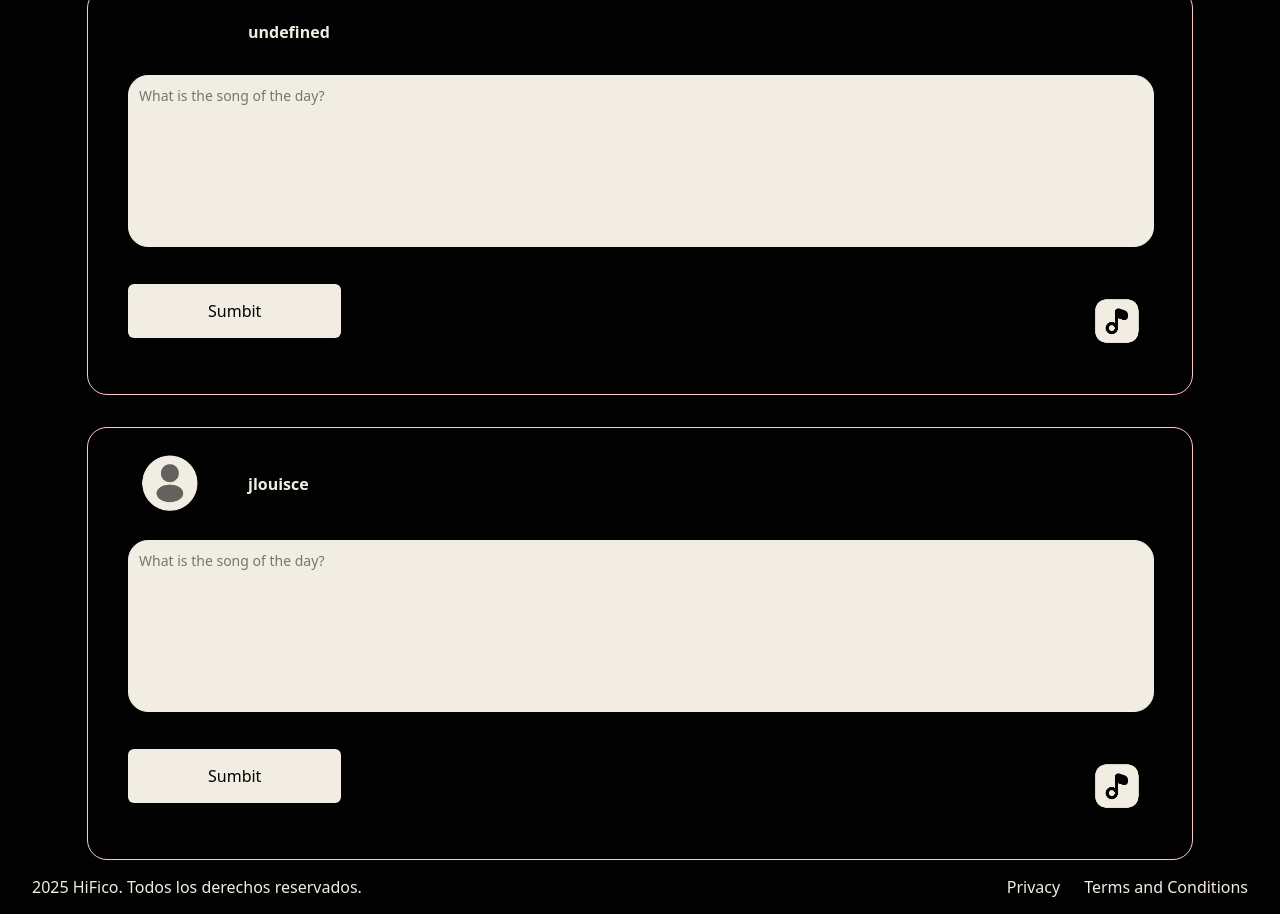
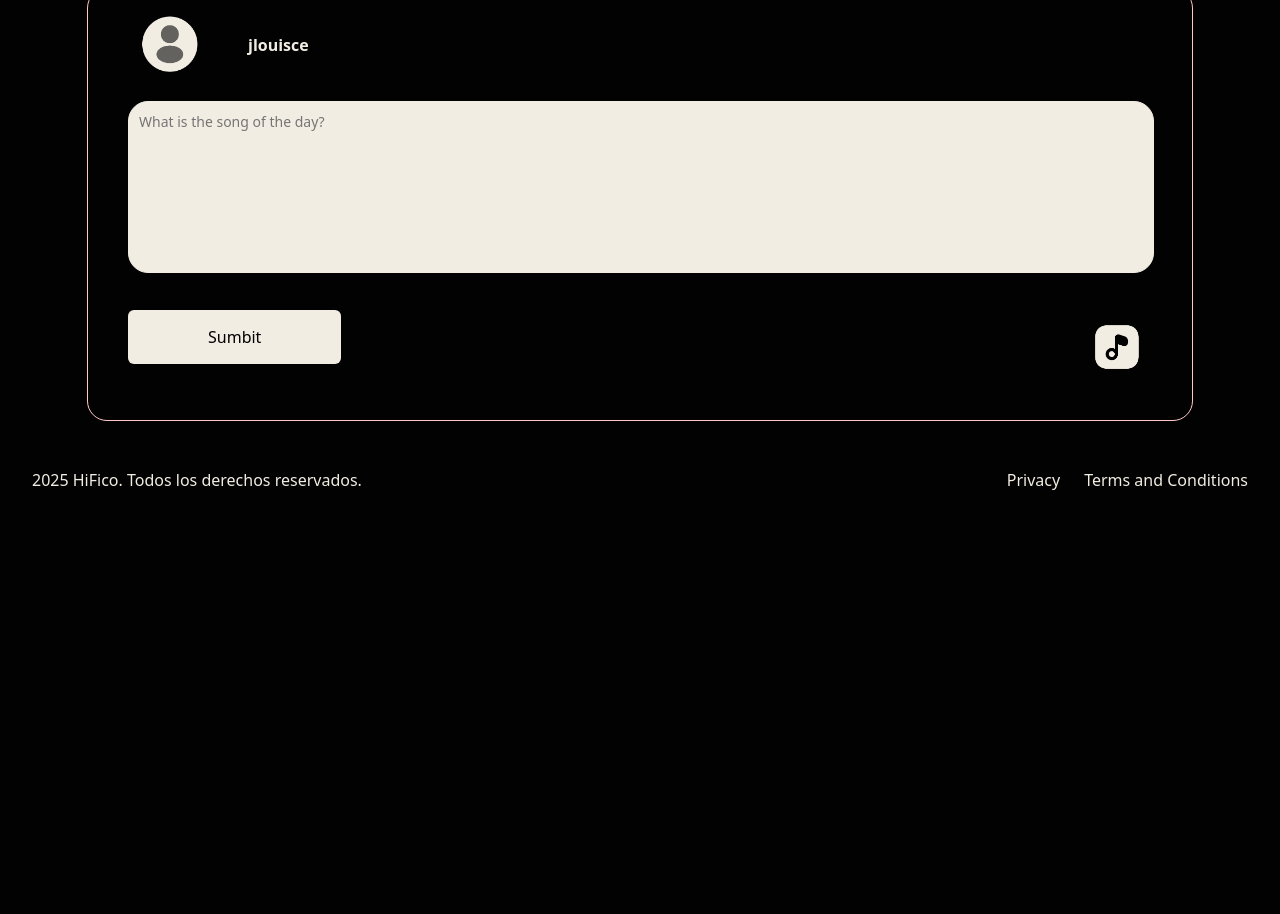
Before and after one commit to CtrlMagno/HiFiac, a plain HTML site: page src/Pages/home/index.html in a window 1280 px wide. Shown: the part 252-1166 px from the top of the page. After the commit the page ends 800 px from the top, so only its background shows below. Drawn offline with Linux system fonts and the light colour scheme.

Commit message:
fix: Render Name and Profile

```diff
--- a/src/Pages/home/index.html
+++ b/src/Pages/home/index.html
@@ -33,35 +33,7 @@
 
     <app-container></app-container>
 
-    <div class="GlobalContainer">
 
-        <div class="CardCommentSection">
-
-            <div class="CardHeader">
-
-                <img src="../../../public/icons/user en circulo-09.png" alt="" class="UserProfile">
-
-                <p class="UserName">jlouisce</p>
-
-            </div>
-
-            <div class="CardComment">
-
-                <textarea class="TextCamp" placeholder="What is the song of the day?"></textarea>
-
-            </div>
-
-            <div class="CardFooter">
-
-                <a href=""><p class="Button">Sumbit</p></a>
-
-                <a href=""><img src="../../../public/icons/musica-06.png" alt="" class="IconMusic"></a>
-
-            </div>
-
-        </div>
-
-    </div>
 
     <footer class="Footer">
 
--- a/src/Pages/home/index.js
+++ b/src/Pages/home/index.js
@@ -23,8 +23,8 @@ class AppContainer extends HTMLElement {
 
         <card-comment
 
-        userProfile=""
-        userName="jlouisce"
+        UserProfile="../../../public/icons/user en circulo-09.png"
+        UserName="jlouisce"
 
         ></card-comment>
 
--- a/src/components/CardComment/cardComment.js
+++ b/src/components/CardComment/cardComment.js
@@ -1,7 +1,7 @@
 class CardComment extends HTMLElement {
 
     static get observedAttributes (){
-        return ['userProfile', 'userName'];
+        return ['UserProfile', 'UserName'];
     }
 
     constructor(){
@@ -130,9 +130,9 @@ class CardComment extends HTMLElement {
         <div class="CardCommentSection">
             <div class="CardHeader">
 
-                <img src="${this.userProfile}" alt="" class="UserProfile">
+                <img src="${this.getAttribute('UserProfile')}" alt="" class="UserProfile">
 
-                <p class="UserName">${this.userName}</p>
+                <p class="UserName">${this.getAttribute('UserName')}</p>
 
             </div>
 
```
